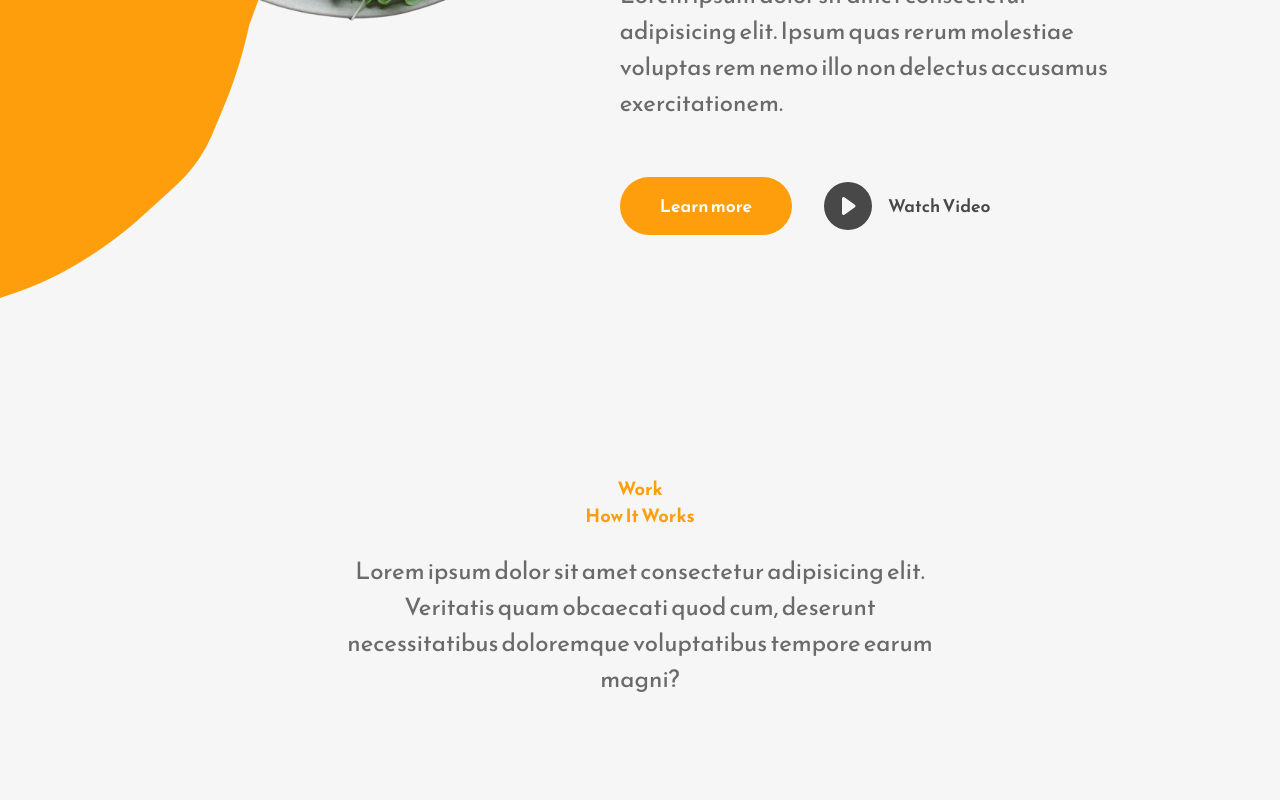
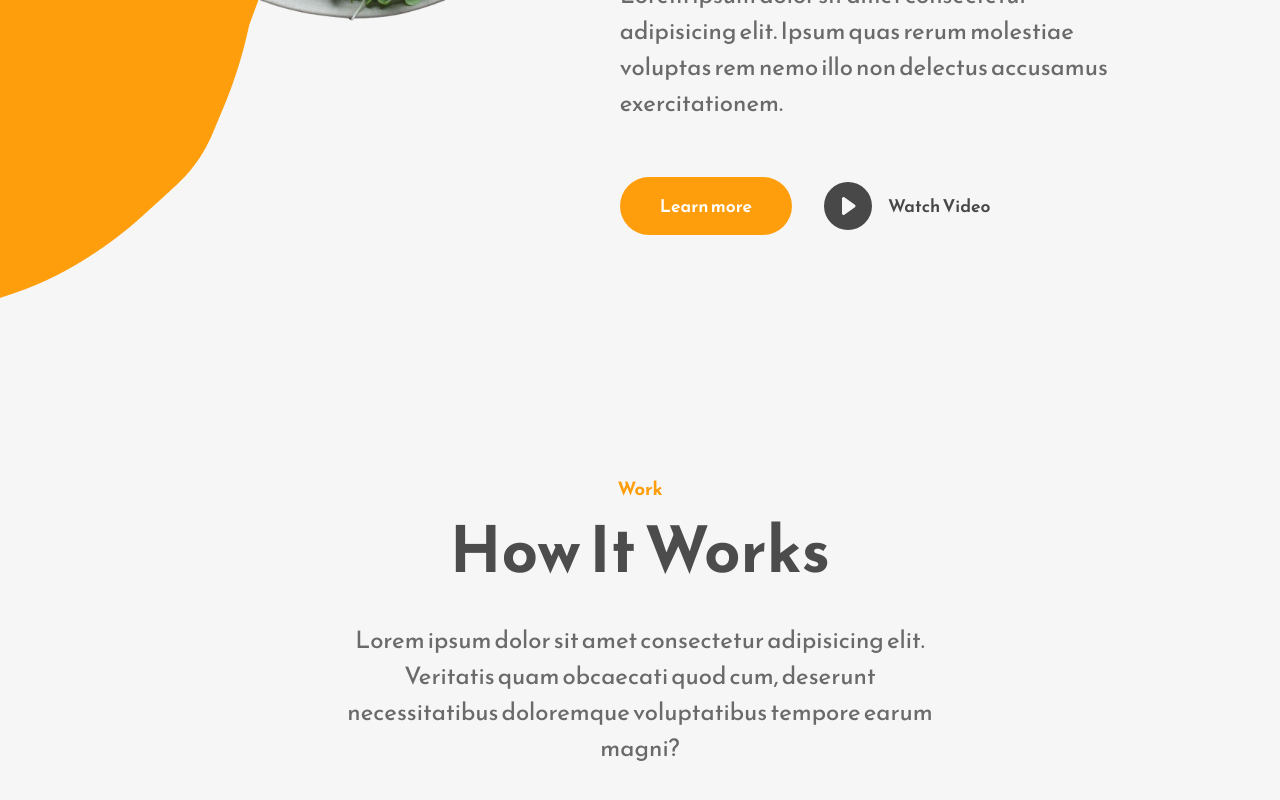
Before and after one commit to jDo0/landing-page-site-practice, a React (Create React App) app: page / in a window 1280 px wide. Shown: the part 1970-2770 px from the top of the page. Built offline with nearby package versions, Linux system fonts and the light colour scheme.

Commit message:
Update className for h1 in JSX

```diff
--- a/src/Components/Work.js
+++ b/src/Components/Work.js
@@ -25,7 +25,7 @@ const Work = () => {
     <div className="work-section-wrapper">
         <div className="work-section-top">
             <p className="primary-subheading">Work</p>
-            <h1 className="primary-subheading">How It Works</h1>
+            <h1 className="primary-heading">How It Works</h1>
             <p className="primary-text">Lorem ipsum dolor sit amet consectetur adipisicing elit. Veritatis quam obcaecati quod cum, deserunt necessitatibus doloremque voluptatibus tempore earum magni?</p>
             <div className="work-section-bottom">
                 {
```
